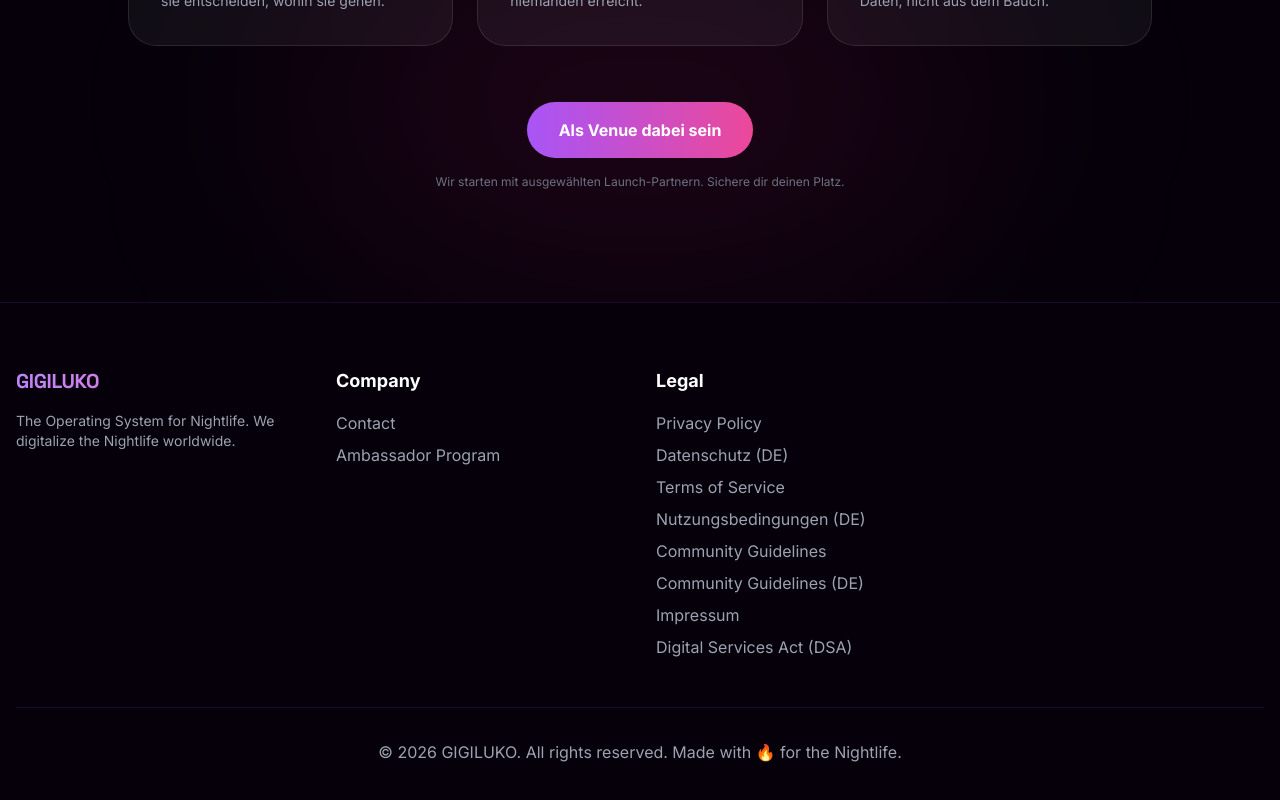
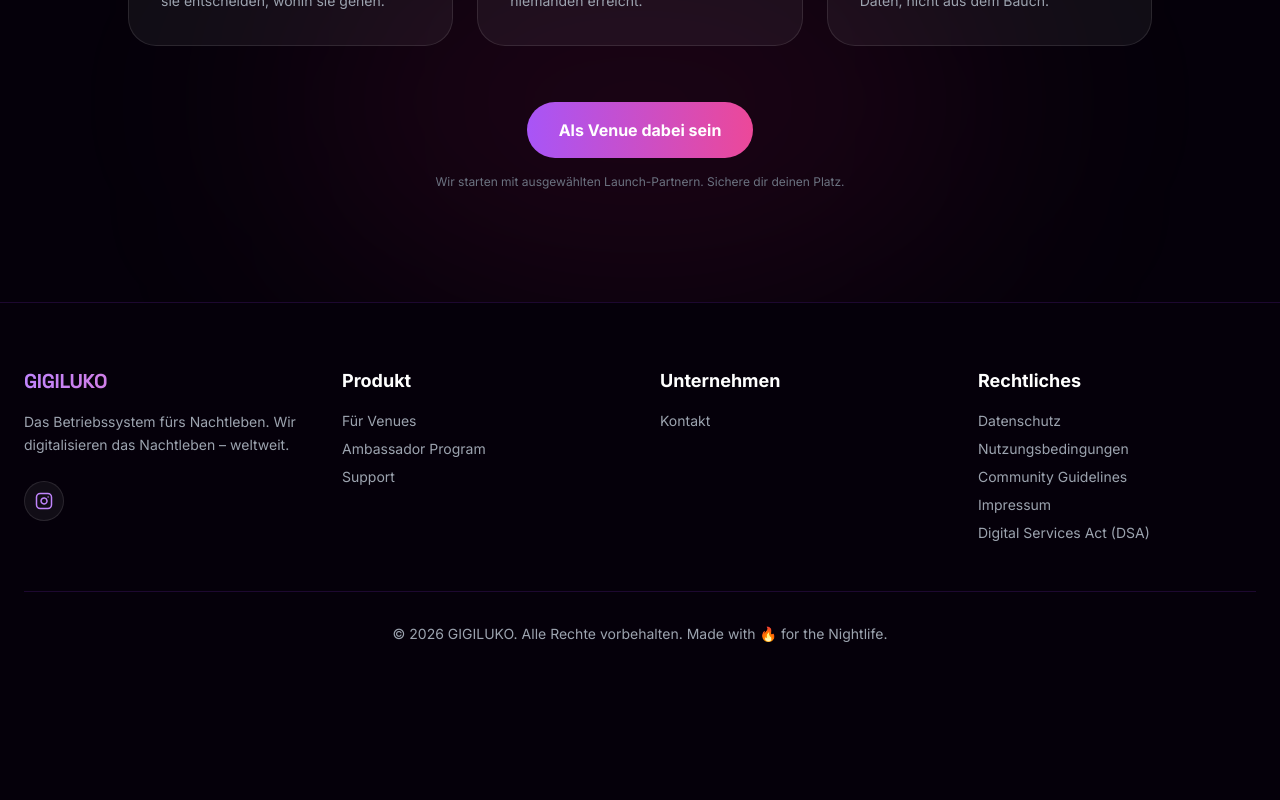
Before and after one commit to LuisCodingforfutur/gigilukoweb, a React (Vite) app: page / in a window 1280 px wide. Shown: the part 4602-5402 px from the top of the page. After the commit the page ends 5310 px from the top, so only its background shows below. Built offline with nearby package versions, Linux system fonts and the light colour scheme.

Commit message:
design: footer overhaul (language-aware legal, product column, instagram)

```diff
--- a/src/components/Footer.tsx
+++ b/src/components/Footer.tsx
@@ -1,41 +1,136 @@
 import React from "react";
-import { Link } from "react-router-dom";
+import { Link, useNavigate, useLocation } from "react-router-dom";
+import { useLanguage } from "./Layout";
+
+const footerContent = {
+  de: {
+    tagline: "Das Betriebssystem fürs Nachtleben. Wir digitalisieren das Nachtleben – weltweit.",
+    product: "Produkt",
+    venues: "Für Venues",
+    ambassador: "Ambassador Program",
+    support: "Support",
+    company: "Unternehmen",
+    contact: "Kontakt",
+    legal: "Rechtliches",
+    privacy: "Datenschutz",
+    terms: "Nutzungsbedingungen",
+    guidelines: "Community Guidelines",
+    impressum: "Impressum",
+    dsa: "Digital Services Act (DSA)",
+    rights: "Alle Rechte vorbehalten. Made with 🔥 for the Nightlife.",
+  },
+  en: {
+    tagline: "The Operating System for Nightlife. We digitalize nightlife – worldwide.",
+    product: "Product",
+    venues: "For Venues",
+    ambassador: "Ambassador Program",
+    support: "Support",
+    company: "Company",
+    contact: "Contact",
+    legal: "Legal",
+    privacy: "Privacy Policy",
+    terms: "Terms of Service",
+    guidelines: "Community Guidelines",
+    impressum: "Imprint",
+    dsa: "Digital Services Act (DSA)",
+    rights: "All rights reserved. Made with 🔥 for the Nightlife.",
+  },
+};
 
 const Footer: React.FC = () => {
+  const { lang } = useLanguage();
+  const t = footerContent[lang];
+  const navigate = useNavigate();
+  const location = useLocation();
+
+  const legalLinks =
+    lang === "de"
+      ? [
+          { to: "/privacy-de", label: t.privacy },
+          { to: "/terms-de", label: t.terms },
+          { to: "/community-guidelines-de", label: t.guidelines },
+          { to: "/impressum", label: t.impressum },
+          { to: "/dsa", label: t.dsa },
+        ]
+      : [
+          { to: "/privacy", label: t.privacy },
+          { to: "/terms", label: t.terms },
+          { to: "/community-guidelines", label: t.guidelines },
+          { to: "/impressum", label: t.impressum },
+          { to: "/dsa", label: t.dsa },
+        ];
+
+  const goToVenues = () => {
+    if (location.pathname !== "/") {
+      navigate("/");
+      setTimeout(() => document.getElementById("venues")?.scrollIntoView({ behavior: "smooth" }), 120);
+    } else {
+      document.getElementById("venues")?.scrollIntoView({ behavior: "smooth" });
+    }
+  };
+
+  const linkClass = "hover:text-purple-600 dark:hover:text-purple-400 transition-colors";
+
   return (
     <footer className="bg-white dark:bg-[#05000a] text-black dark:text-white border-t border-gray-200 dark:border-purple-900/30 transition-colors duration-500">
-            <div className="max-w-7xl mx-auto px-4 py-16">
-                <div className="grid grid-cols-2 md:grid-cols-4 gap-8 mb-12">
+      <div className="max-w-7xl mx-auto px-6 py-16">
+        <div className="grid grid-cols-2 md:grid-cols-4 gap-10 mb-12">
+
+          {/* Brand */}
+          <div className="col-span-2 md:col-span-1">
+            <h3 className="text-xl font-bold bg-gradient-to-r from-purple-400 to-pink-400 bg-clip-text text-transparent mb-4">GIGILUKO</h3>
+            <p className="text-gray-600 dark:text-gray-400 text-sm leading-relaxed mb-6">{t.tagline}</p>
+            <a
+              href="https://www.instagram.com/gigilukoo/"
+              target="_blank"
+              rel="noopener noreferrer"
+              aria-label="Instagram"
+              className="inline-flex w-10 h-10 items-center justify-center rounded-full bg-gray-100 dark:bg-white/5 border border-black/5 dark:border-white/10 text-gray-500 dark:text-purple-400 hover:text-[#EC4899] dark:hover:text-[#EC4899] hover:border-[#EC4899]/30 hover:scale-110 transition-all"
+            >
+              <svg className="w-[18px] h-[18px]" viewBox="0 0 24 24" fill="none" stroke="currentColor" strokeWidth="2" strokeLinecap="round" strokeLinejoin="round">
+                <rect x="2" y="2" width="20" height="20" rx="5" ry="5"></rect>
+                <path d="M16 11.37A4 4 0 1 1 12.63 8 4 4 0 0 1 16 11.37z"></path>
+                <line x1="17.5" y1="6.5" x2="17.51" y2="6.5"></line>
+              </svg>
+            </a>
+          </div>
+
+          {/* Product */}
           <div>
-                        <h3 className="text-xl font-bold bg-gradient-to-r from-purple-400 to-pink-400 bg-clip-text text-transparent mb-4">GIGILUKO</h3>
-                        <p className="text-gray-600 dark:text-gray-400 text-sm transition-colors duration-500">The Operating System for Nightlife. We digitalize the Nightlife worldwide.</p>
-                    </div>
-                    <div>
-                        <h4 className="text-lg font-bold mb-4 text-black dark:text-white transition-colors duration-500">Company</h4>
-                        <ul className="text-gray-600 dark:text-gray-400 space-y-2 transition-colors duration-500">
-                            <li><a href="mailto:support@gigiluko.com" className="hover:text-purple-600 dark:hover:text-purple-400 transition-colors">Contact</a></li>
-                            <li><Link to="/ambassador" className="hover:text-purple-600 dark:hover:text-purple-400 transition-colors">Ambassador Program</Link></li>
+            <h4 className="text-lg font-bold mb-4">{t.product}</h4>
+            <ul className="text-gray-600 dark:text-gray-400 space-y-2 text-sm">
+              <li><button onClick={goToVenues} className={linkClass}>{t.venues}</button></li>
+              <li><Link to="/ambassador" className={linkClass}>{t.ambassador}</Link></li>
+              <li><Link to="/support" className={linkClass}>{t.support}</Link></li>
             </ul>
           </div>
+
+          {/* Company */}
           <div>
-                        <h4 className="text-lg font-bold mb-4 text-black dark:text-white transition-colors duration-500">Legal</h4>
-                        <ul className="text-gray-600 dark:text-gray-400 space-y-2 transition-colors duration-500">
-                            <li><Link to="/privacy" className="hover:text-purple-600 dark:hover:text-purple-400 transition-colors">Privacy Policy</Link></li>
-                            <li><Link to="/privacy-de" className="hover:text-purple-600 dark:hover:text-purple-400 transition-colors">Datenschutz (DE)</Link></li>
-                            <li><Link to="/terms" className="hover:text-purple-600 dark:hover:text-purple-400 transition-colors">Terms of Service</Link></li>
-                            <li><Link to="/terms-de" className="hover:text-purple-600 dark:hover:text-purple-400 transition-colors">Nutzungsbedingungen (DE)</Link></li>
-                            <li><Link to="/community-guidelines" className="hover:text-purple-600 dark:hover:text-purple-400 transition-colors">Community Guidelines</Link></li>
-                            <li><Link to="/community-guidelines-de" className="hover:text-purple-600 dark:hover:text-purple-400 transition-colors">Community Guidelines (DE)</Link></li>
-                            <li><Link to="/impressum" className="hover:text-purple-600 dark:hover:text-purple-400 transition-colors">Impressum</Link></li>
-                            <li><Link to="/dsa" className="hover:text-purple-600 dark:hover:text-purple-400 transition-colors">Digital Services Act (DSA)</Link></li>
+            <h4 className="text-lg font-bold mb-4">{t.company}</h4>
+            <ul className="text-gray-600 dark:text-gray-400 space-y-2 text-sm">
+              <li><a href="mailto:support@gigiluko.com" className={linkClass}>{t.contact}</a></li>
             </ul>
           </div>
+
+          {/* Legal (sprachbewusst) */}
+          <div>
+            <h4 className="text-lg font-bold mb-4">{t.legal}</h4>
+            <ul className="text-gray-600 dark:text-gray-400 space-y-2 text-sm">
+              {legalLinks.map((l) => (
+                <li key={l.to}><Link to={l.to} className={linkClass}>{l.label}</Link></li>
+              ))}
+            </ul>
           </div>
-                <div className="border-t border-gray-200 dark:border-purple-900/30 pt-8 text-center text-gray-600 dark:text-gray-400 transition-colors duration-500">
-                    <p>© {new Date().getFullYear()} GIGILUKO. All rights reserved. Made with 🔥 for the Nightlife.</p>
+
+        </div>
+
+        <div className="border-t border-gray-200 dark:border-purple-900/30 pt-8 text-center text-sm text-gray-600 dark:text-gray-400">
+          <p>© {new Date().getFullYear()} GIGILUKO. {t.rights}</p>
         </div>
       </div>
     </footer>
   );
 };
+
 export default Footer;
```
Lines whose indentation alone changed are shown as unchanged.
